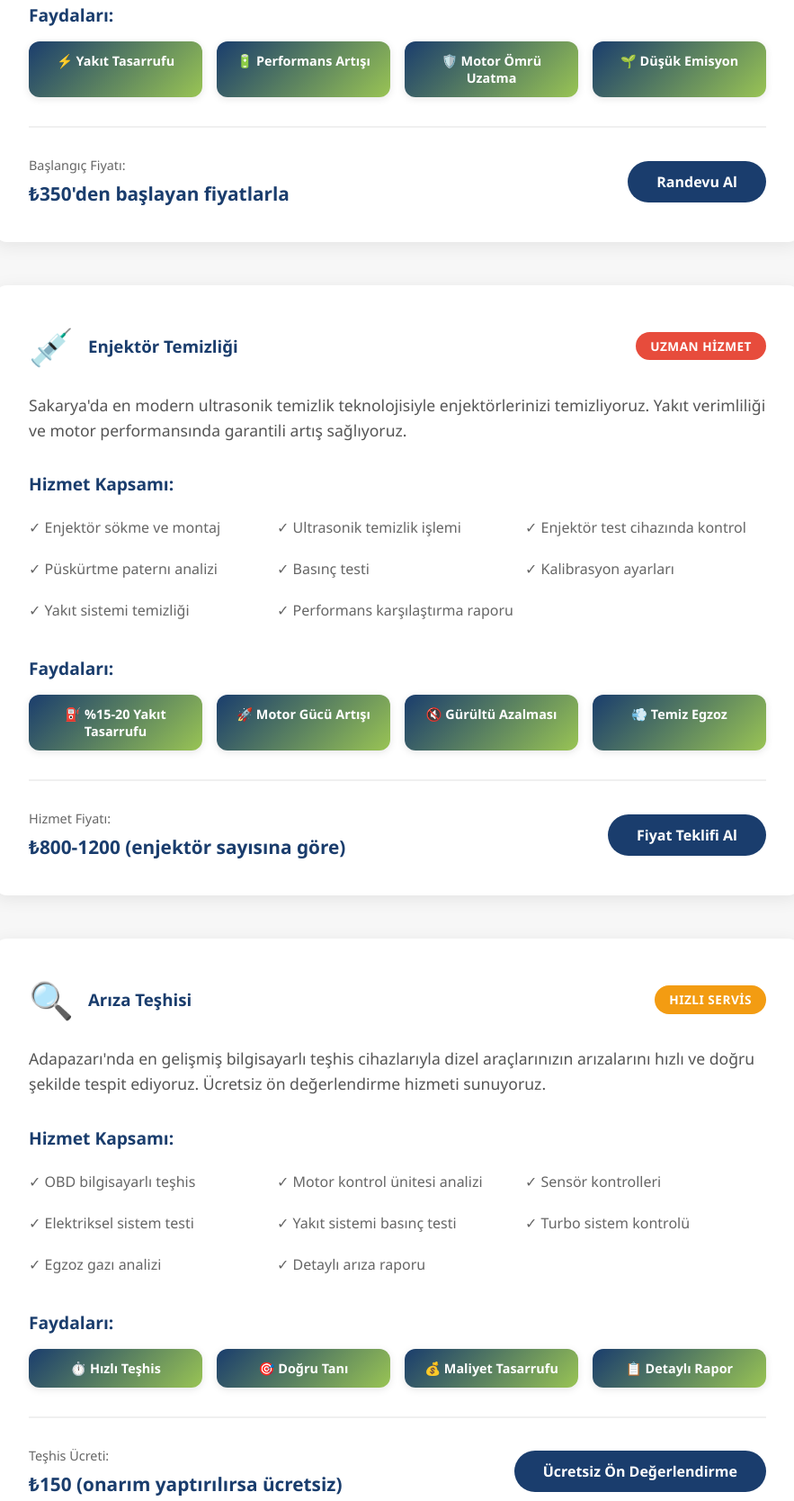
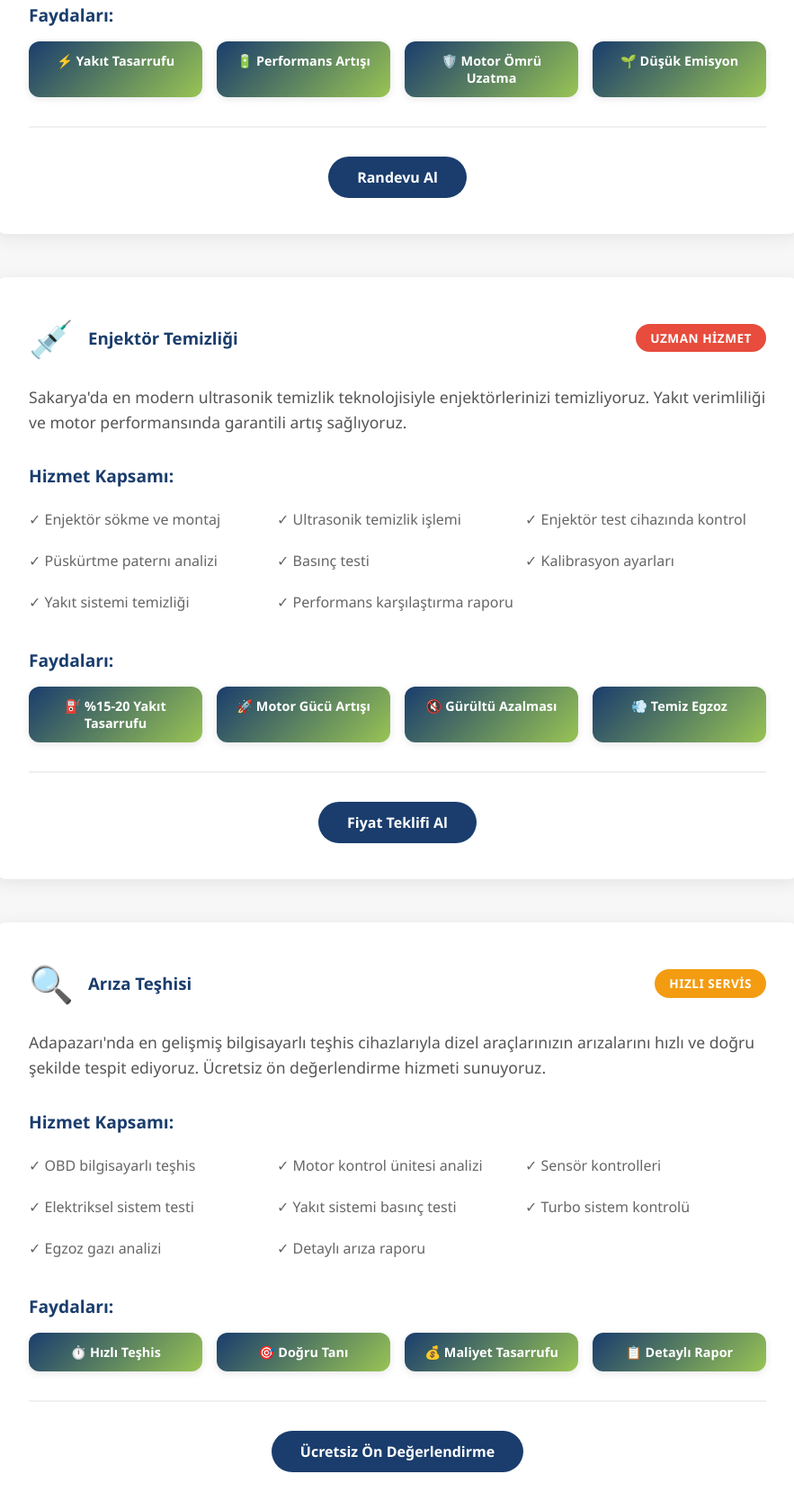
Before and after one commit to RehaDiscioglu/guvendizelcom, a website built with Vite: page hizmetler.html in a window 1280 px wide. Shown: the part 1033-2701 px from the top of the page at 90% size, without its empty margins (198-1081 px from the left). Built offline with nearby package versions, Linux system fonts and the light colour scheme.

Commit message:
Remove pricing information from services page

```diff
--- a/hizmetler.html
+++ b/hizmetler.html
@@ -121,11 +121,7 @@
             </div>
           </div>
 
-          <div class="service-pricing">
-            <div class="price-info">
-              <span class="price-label">Başlangıç Fiyatı:</span>
-              <span class="price-value">₺350'den başlayan fiyatlarla</span>
-            </div>
+          <div class="service-action">
             <a href="index.html#iletisim" class="service-cta">Randevu Al</a>
           </div>
         </div>
@@ -165,11 +161,7 @@
             </div>
           </div>
 
-          <div class="service-pricing">
-            <div class="price-info">
-              <span class="price-label">Hizmet Fiyatı:</span>
-              <span class="price-value">₺800-1200 (enjektör sayısına göre)</span>
-            </div>
+          <div class="service-action">
             <a href="index.html#iletisim" class="service-cta">Fiyat Teklifi Al</a>
           </div>
         </div>
@@ -209,11 +201,7 @@
             </div>
           </div>
 
-          <div class="service-pricing">
-            <div class="price-info">
-              <span class="price-label">Teşhis Ücreti:</span>
-              <span class="price-value">₺150 (onarım yaptırılırsa ücretsiz)</span>
-            </div>
+          <div class="service-action">
             <a href="index.html#iletisim" class="service-cta">Ücretsiz Ön Değerlendirme</a>
           </div>
         </div>
@@ -253,11 +241,7 @@
             </div>
           </div>
 
-          <div class="service-pricing">
-            <div class="price-info">
-              <span class="price-label">Hizmet Fiyatı:</span>
-              <span class="price-value">₺450-750 (kapsamına göre)</span>
-            </div>
+          <div class="service-action">
             <a href="index.html#iletisim" class="service-cta">Detaylı Bilgi Al</a>
           </div>
         </div>
@@ -297,11 +281,7 @@
             </div>
           </div>
 
-          <div class="service-pricing">
-            <div class="price-info">
-              <span class="price-label">Test Ücreti:</span>
-              <span class="price-value">₺300 (rapor dahil)</span>
-            </div>
+          <div class="service-action">
             <a href="index.html#iletisim" class="service-cta">Test Randevusu Al</a>
           </div>
         </div>
@@ -341,11 +321,7 @@
             </div>
           </div>
 
-          <div class="service-pricing">
-            <div class="price-info">
-              <span class="price-label">Çıkış Ücreti:</span>
-              <span class="price-value">₺200 + işçilik (mesafeye göre)</span>
-            </div>
+          <div class="service-action">
             <a href="tel:+905322847563" class="service-cta emergency-cta">🚨 Acil Ara</a>
           </div>
         </div>
--- a/style.css
+++ b/style.css
@@ -541,32 +541,11 @@ footer {
   box-shadow: 0 2px 8px rgba(0,0,0,0.1);
 }
 
-.service-pricing {
+.service-action {
   display: flex;
-  justify-content: space-between;
-  align-items: center;
+  justify-content: center;
   padding-top: 2rem;
   border-top: 2px solid #f0f0f0;
-  flex-wrap: wrap;
-  gap: 1rem;
-}
-
-.price-info {
-  display: flex;
-  flex-direction: column;
-  gap: 0.5rem;
-}
-
-.price-label {
-  font-size: 0.9rem;
-  color: #666;
-  font-weight: 500;
-}
-
-.price-value {
-  font-size: 1.3rem;
-  font-weight: bold;
-  color: var(--primary);
 }
 
 .service-cta {
@@ -799,12 +778,6 @@ nav a.active {
     gap: 0.5rem;
   }
 
-  .service-pricing {
-    flex-direction: column;
-    align-items: stretch;
-    gap: 1rem;
-  }
-
   .service-cta {
     text-align: center;
   }
```
